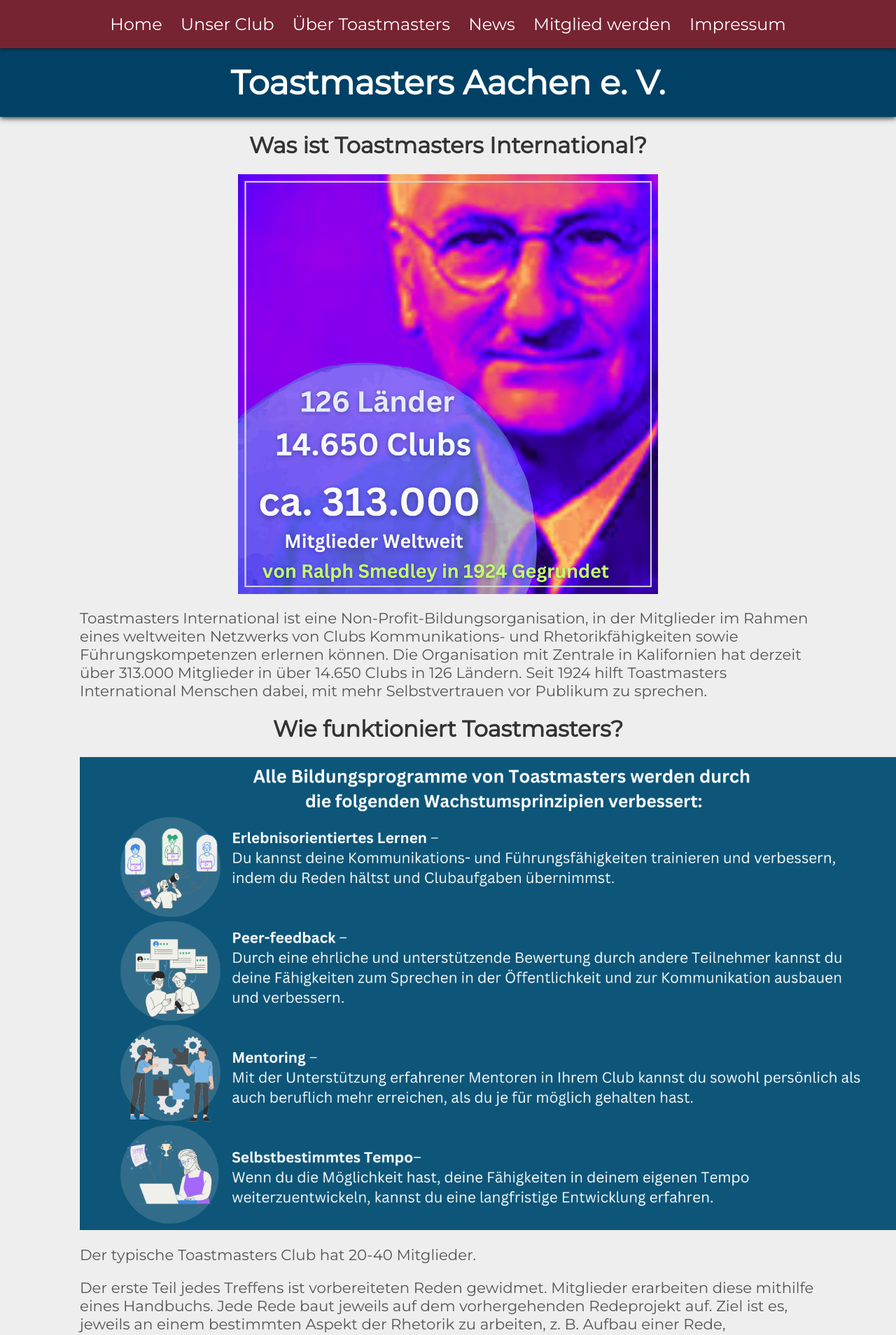
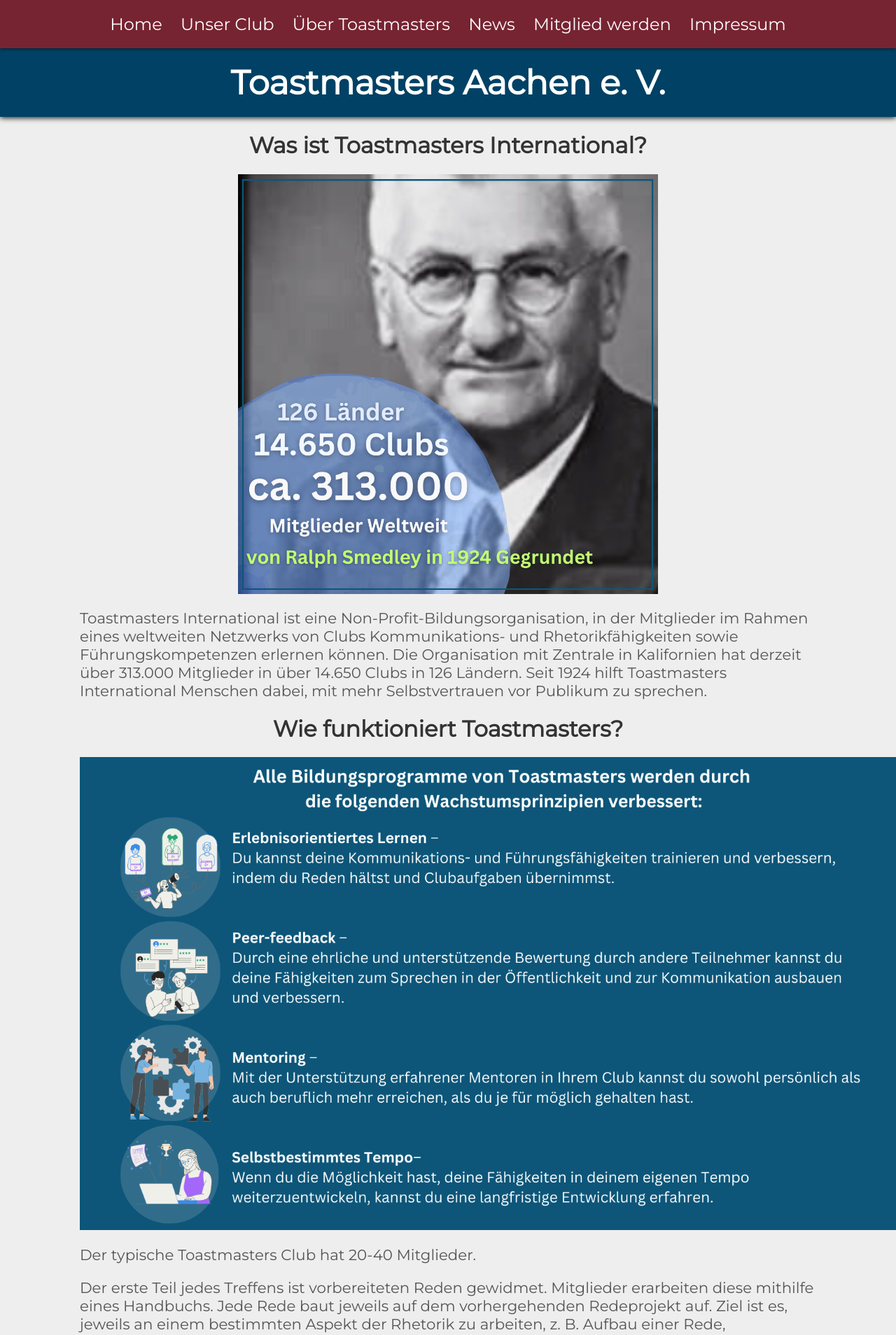
Before and after one commit to toastmasters-aachen/toastmasters-aachen.github.io, a Jekyll site: the page built from toastmasters.md, in a window 1280 px wide. Shown: the top 1908 px of the page at 70% size. Built offline with Jekyll 4.4.1, drawn with Linux system fonts in a browser that asks for light colours.

Commit message:
Update toastmasters.md
refresh photo

```diff
--- a/toastmasters.md
+++ b/toastmasters.md
@@ -4,7 +4,7 @@ layout: default
 
 # Was ist Toastmasters International?
 
-#  <img src="/assets/images/TM_International_Numbers(1).png" width="600" style="display: block; margin-left: auto; margin-right: auto;">
+#  <img src="/assets/images/TM_International_Numbers.png" width="600" style="display: block; margin-left: auto; margin-right: auto;">
 
 
 
```
